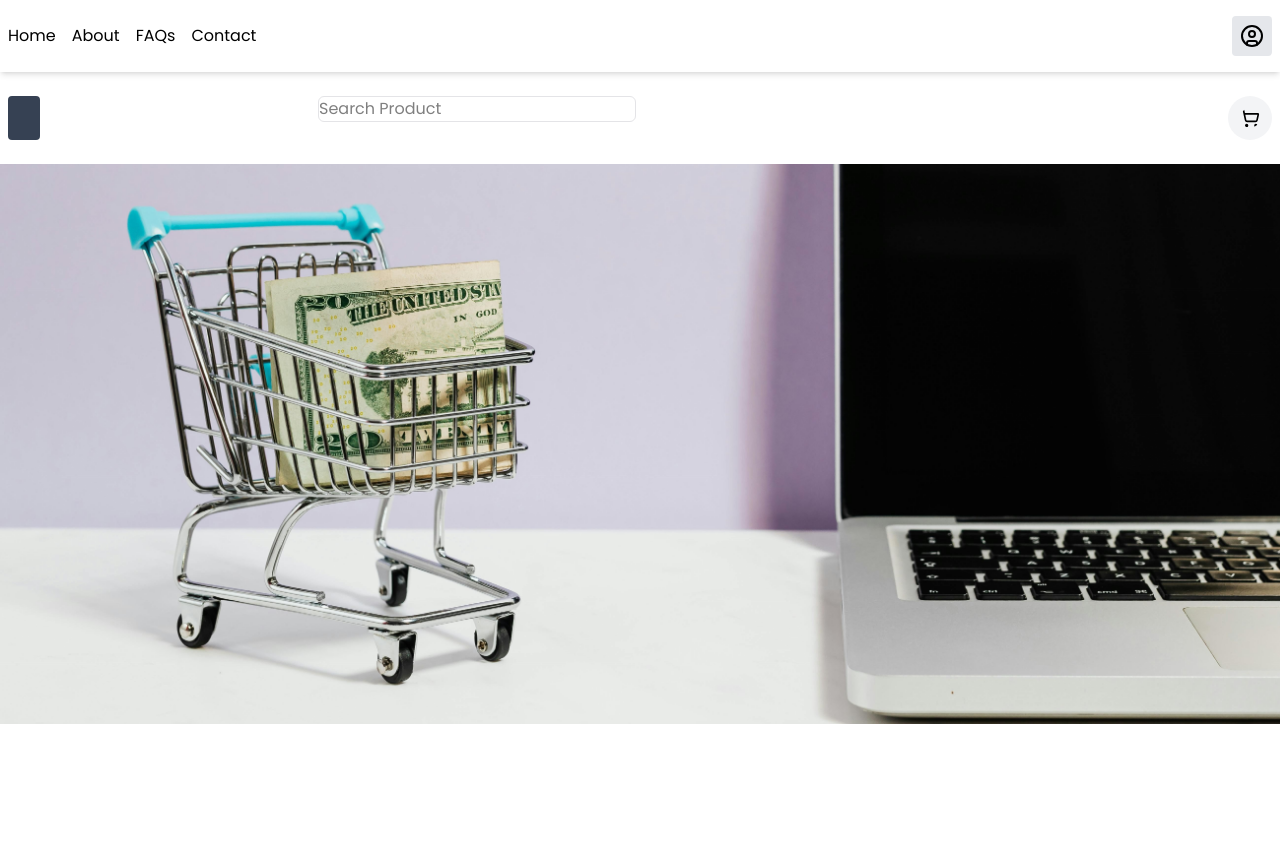
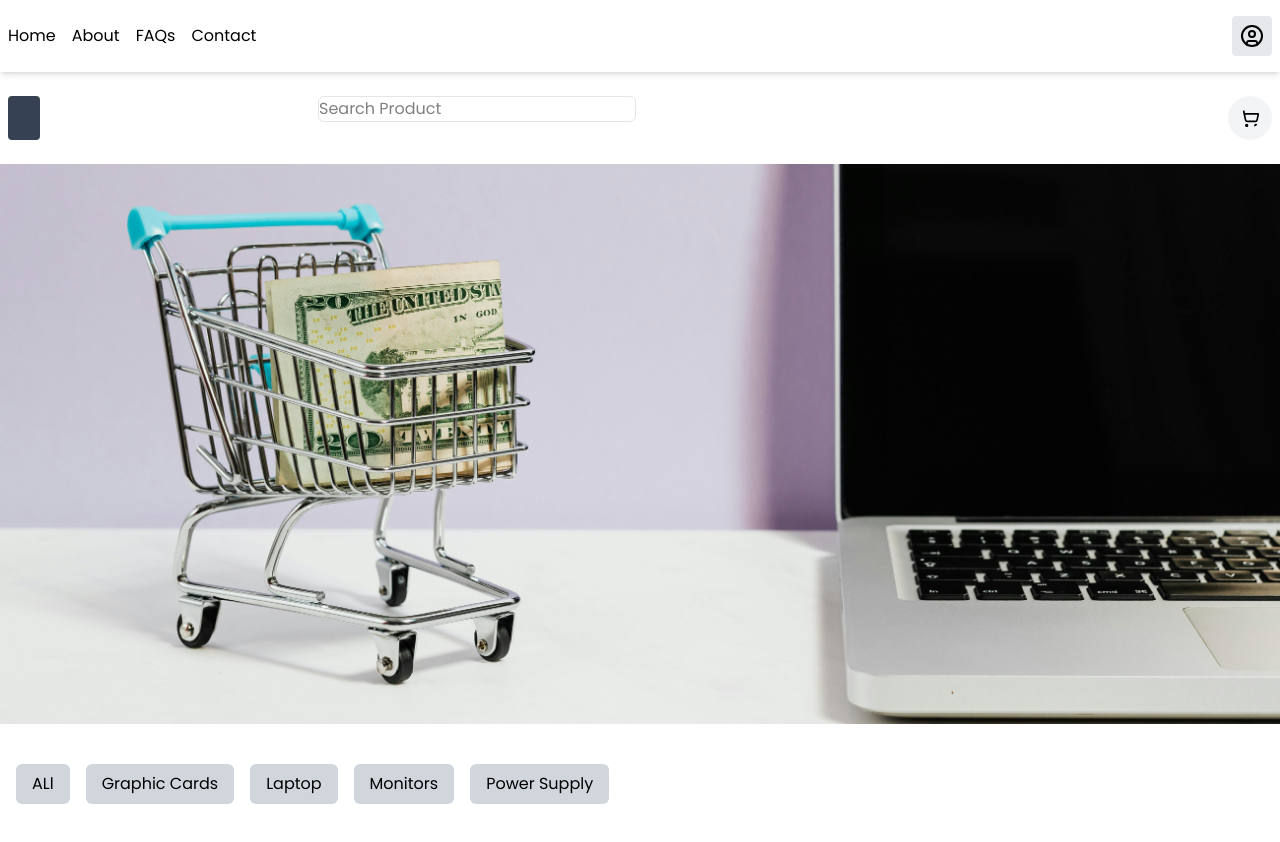
Before and after one commit to sanjudilshan554/eCommerce-react, a React (Vite) app: page / in a window 1280 px wide. Before the commit the page ends 800 px from the top, so only its background shows below. Built offline with nearby package versions, Linux system fonts and the light colour scheme.

Commit message:
show sample categories

```diff
--- a/src/pages/Home.jsx
+++ b/src/pages/Home.jsx
@@ -1,11 +1,31 @@
 import React from "react";
+
+const categories = [
+  "ALl",
+  "Graphic Cards",
+  "Laptop",
+  "Monitors",
+  "Power Supply",
+];
 
 function Home() {
   return (
     <div>
-      <div className="bg">
+      <div className="bg"></div>
 
-
+      <div className="container mx-auto my-10 px-4">
+        <div className="flex gap-4">
+          {categories.map((cat) => {
+            return (
+              <button
+                className="bg-gray-300 py-2 px-4 rounded-md text-black active:scale-105 hover:bg-zinc-400 transition-all ease-in"
+                key={cat}
+              >
+                {cat}
+              </button>
+            );
+          })}
+        </div>
       </div>
     </div>
   );
```
